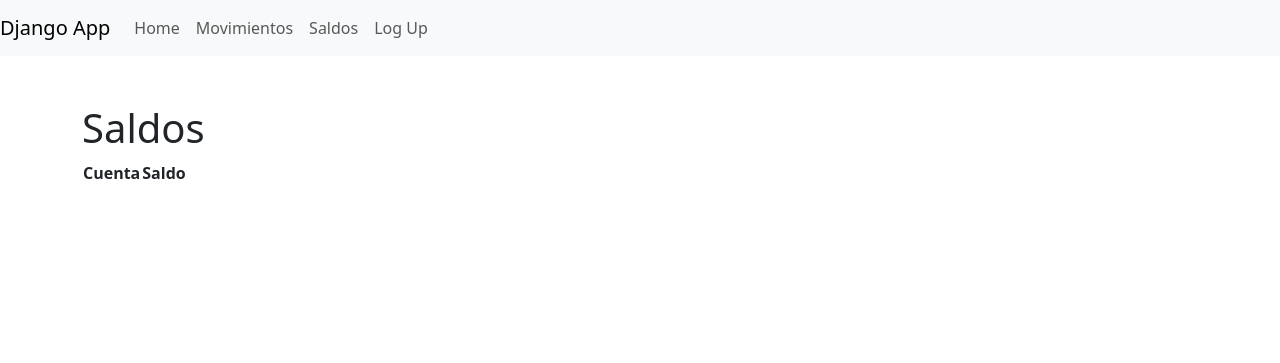
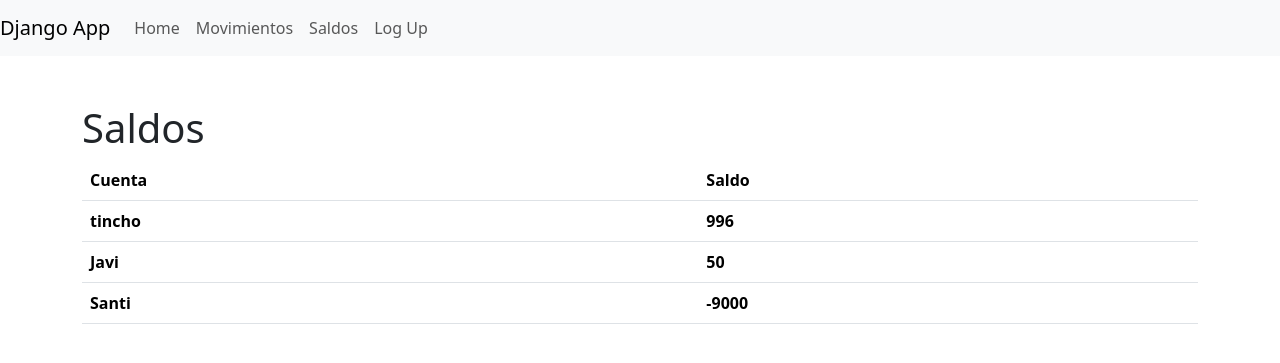
Before and after one commit to menadt/Billetera, a Django app: page /saldos/ in a window 1280 px wide. Shown: the top 363 px of the page. Run offline with Django 4.2, Linux system fonts and the light colour scheme; a user stored in the database is signed in; data comes from the database, SQL or seed files in the repository; both versions use the stored data as it was after the commit; lists and menus that the app fills with data are empty.

Commit message:
Funciona los saldos. No salva errores

```diff
--- a/billetera/Templates/saldos.html
+++ b/billetera/Templates/saldos.html
@@ -3,13 +3,26 @@
 {% block content %}
 <h1> Saldos </h1>
 
-<table>
+<table class="table table-stripped table-hover">
+    <thead>
     <tr>
         <th> Cuenta </th>
         <th> Saldo </th>
     </tr>
-    {% for saldo in saldos %}
-
-    {% endfor %}
+    </thead>
+    <tbody>
+        <tr>
+            <th> tincho</th>
+            <th> {{tincho}} </th>
+        </tr>
+        <tr>
+            <th> Javi</th>
+            <th> {{Javi}} </th>
+        </tr>
+        <tr>
+            <th> Santi</th>
+            <th> {{Santi}} </th>
+        </tr>
+    </tbody>
 </table>
 {% endblock  %}
--- a/billetera/views.py
+++ b/billetera/views.py
@@ -4,6 +4,7 @@ from django.contrib.auth.models import User
 from django.contrib.auth import login, logout, authenticate
 from django.contrib.auth.decorators import login_required
 from django.db import IntegrityError
+from django.db.models import Sum
 from .forms import formCrearMovimiento
 from .models import Movimiento
 
@@ -116,6 +117,9 @@ def saldos(request):
     users = User.objects.all()
     saldos={}
     for user in users:
-        operaciones = Movimiento.objects.filter(cuenta=request.user)
-        suma=0
+        suma = Movimiento.objects.filter(cuenta=user.id, tipo="Ingreso").aggregate(Sum('monto'))
+        resta = Movimiento.objects.filter(cuenta=user.id, tipo="Egreso").aggregate(Sum('monto'))
+        aux=suma['monto__sum']-resta['monto__sum']
+        saldos[user.username]=aux
+    print(saldos)
     return render(request, 'saldos.html', saldos)
```
Also changed, not shown: db.sqlite3.
